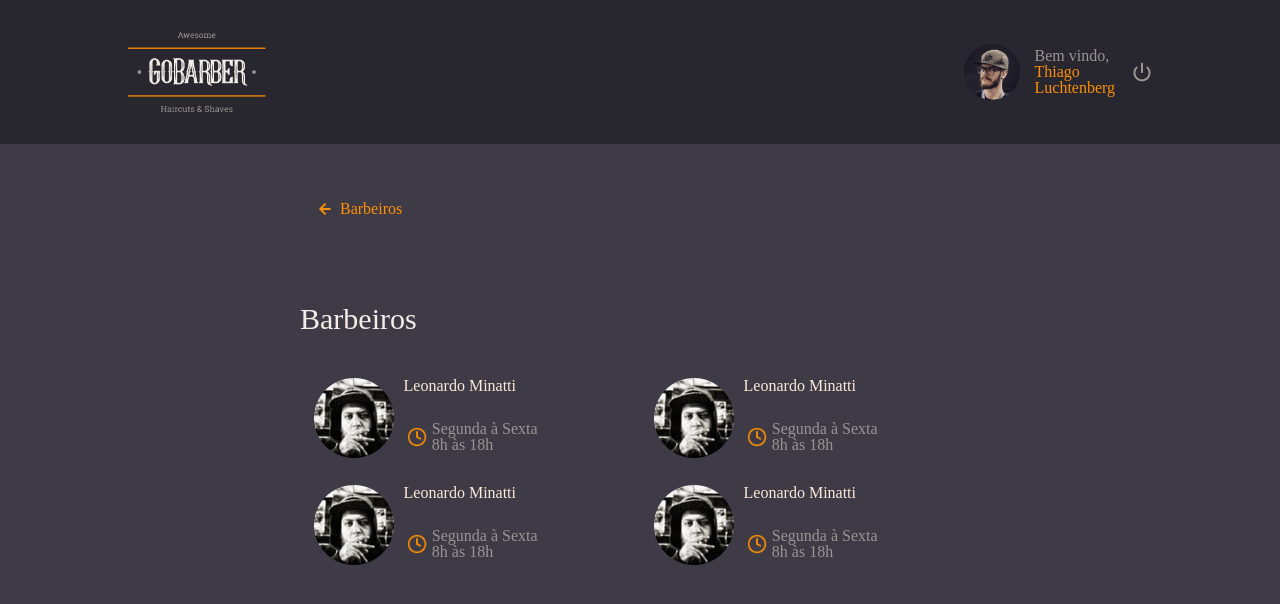
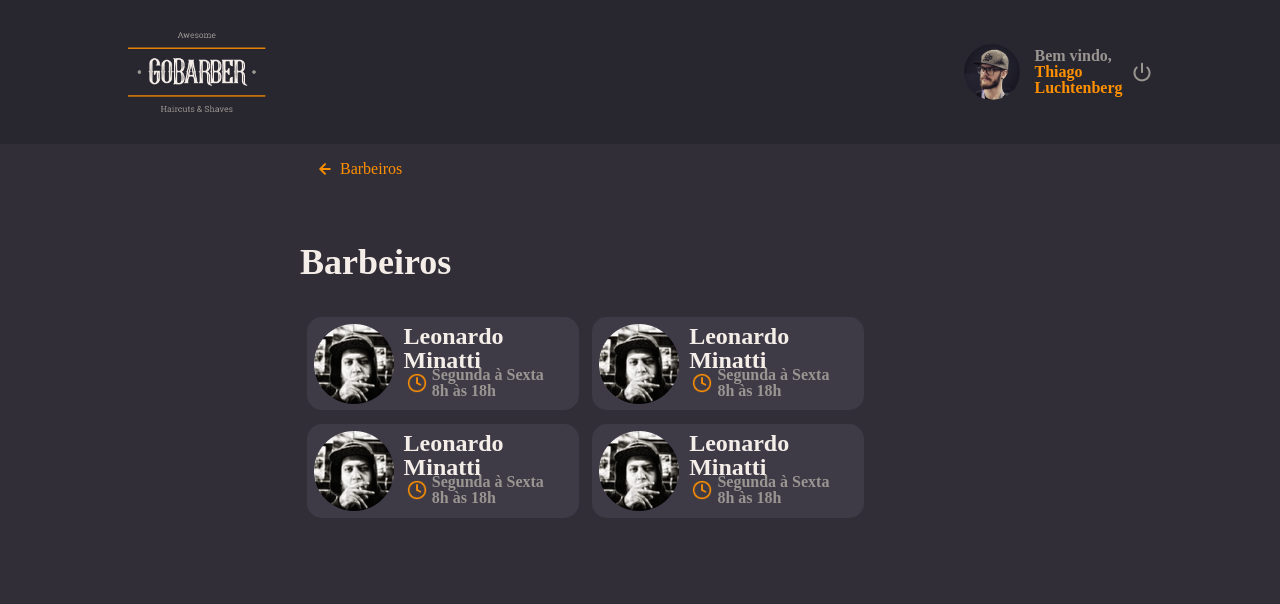
Before and after one commit to Renanluizssx/Projeto-da-Barbearia, a plain HTML site: page barbeiro.html in a window 1280 px wide. Drawn offline with Linux system fonts and the light colour scheme.

Commit message:
alteração

```diff
--- a/css/barbeiro.css
+++ b/css/barbeiro.css
@@ -11,7 +11,7 @@ div.conteudo {
     display:flex;
     flex-direction: column;
     margin:300px;
-    margin-top:80px;
+    margin-top:60px;
 
 }
 div.seta {
@@ -19,12 +19,13 @@ div.seta {
     flex-direction: row;
     align-items:center;
     margin-left:310px;
-    margin-top:50px;
+    margin-top:10px;
 }
 h2 {
-    font-size:30px;
+    font-size:36px;
     margin-bottom:30px;
     color:#F4EDE8;
+    font-weight:900;
 
 }
 div.part1 {
@@ -34,9 +35,8 @@ div.part2 {
     display:flex;
 }
 div.barbeiros {
-    width:100%;
     background-color:#3E3B47;
-    width:50%;
+    width:40%;
     margin:1%;
     padding:1%;
     border-radius:15px;
@@ -51,8 +51,14 @@ div.barbeiros div.horario img {
 
 }
 div.barbeiros h3 {
-    color:antiquewhite;
+    color:#F4EDE8;
     margin-left:10px;
+    font-size:24px;
+    font-weight:900;
+}
+div.barbeiros p {
+    font-size:16px;
+    font-weight: bolder;
 }
 div.perfil {
     display:flex;
@@ -69,4 +75,5 @@ div.horario {
     align-items:center;
     color:#999591;
 
+
 }
--- a/css/header.css
+++ b/css/header.css
@@ -14,7 +14,6 @@ div.header {
 
 
 }
-
 div.logo {
     display:flex;
     flex-direction: row;
@@ -54,6 +53,7 @@ div.login p {
     margin-left:15px;
     width:11%;
     color:#999591;
+    font-weight:bolder;
 }
 
 div.login img.fperfil {
--- a/css/main.css
+++ b/css/main.css
@@ -1,4 +1,4 @@
 body {
-    background-color:#3E3B47;
+    background-color:#312E38;
 
 }
```
